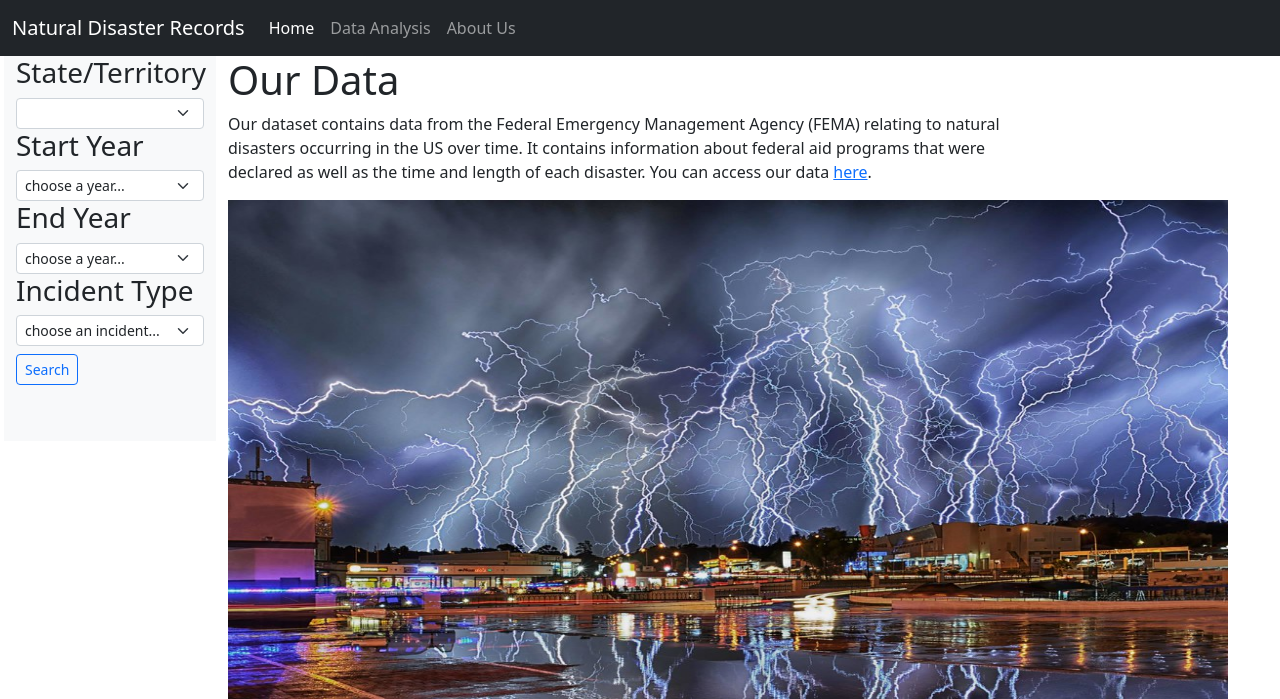
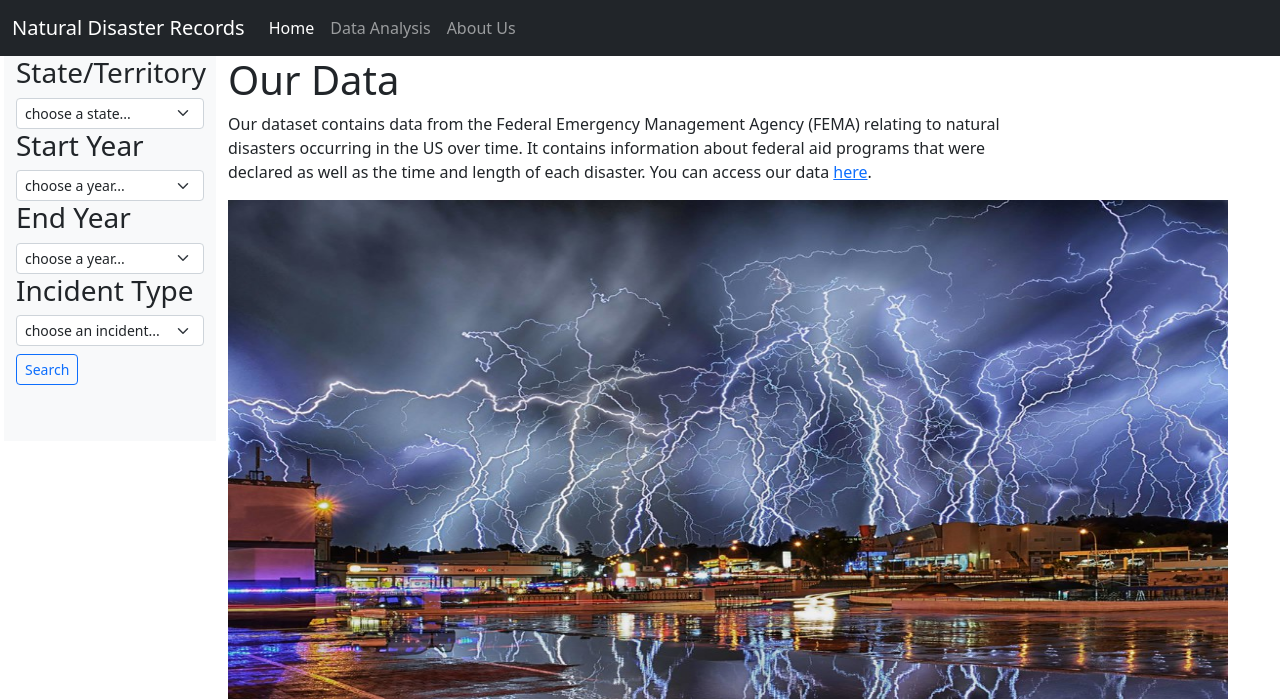
Before and after one commit to machaleck/cs257, a Flask app: page / in a window 1280 px wide. Shown: the top 699 px of the page. Run offline with Flask 2, Linux system fonts and the light colour scheme; data that the repository does not hold is empty; parts of the project's set-up code (start-up, migrations or seed data) failed here and were passed over; some libraries are stand-ins or nearby versions.

```diff
--- a/webapp/static/set_up.js
+++ b/webapp/static/set_up.js
@@ -14,7 +14,7 @@ function initialize() {
     x = document.getElementById("shy")
     x.style.display = "none"
 
-    let element = document.getElementById('state_selector');
+    let element = document.getElementById('state_selectors');
     // if (element) {
     //     element.onchange = onAuthorsSelectionChanged;
     // }
@@ -120,7 +120,7 @@ function loadStatesSelector() {
                 id += 1
             }
 
-            let selector = document.getElementById('state_selector');
+            let selector = document.getElementById('state_selectors');
             if (selector) {
                 selector.innerHTML = selectorBody;
             }
--- a/webapp/templates/mockup1.html
+++ b/webapp/templates/mockup1.html
@@ -34,7 +34,7 @@
         <div class=" mx-1 row align-items-start">
             <div class="col-2 pb-5 bg-light">
                 <h3>State/Territory</h3>
-                <select id="state_selector" class="form-select form-select-sm" aria-label="Default select example">
+                <select id="state_selectors" class="form-select form-select-sm" aria-label="Default select example">
                 </select>
                 <h3>Start Year</h3>
                 <select id="start_year_selector" class="year_selector form-select form-select-sm"
```
